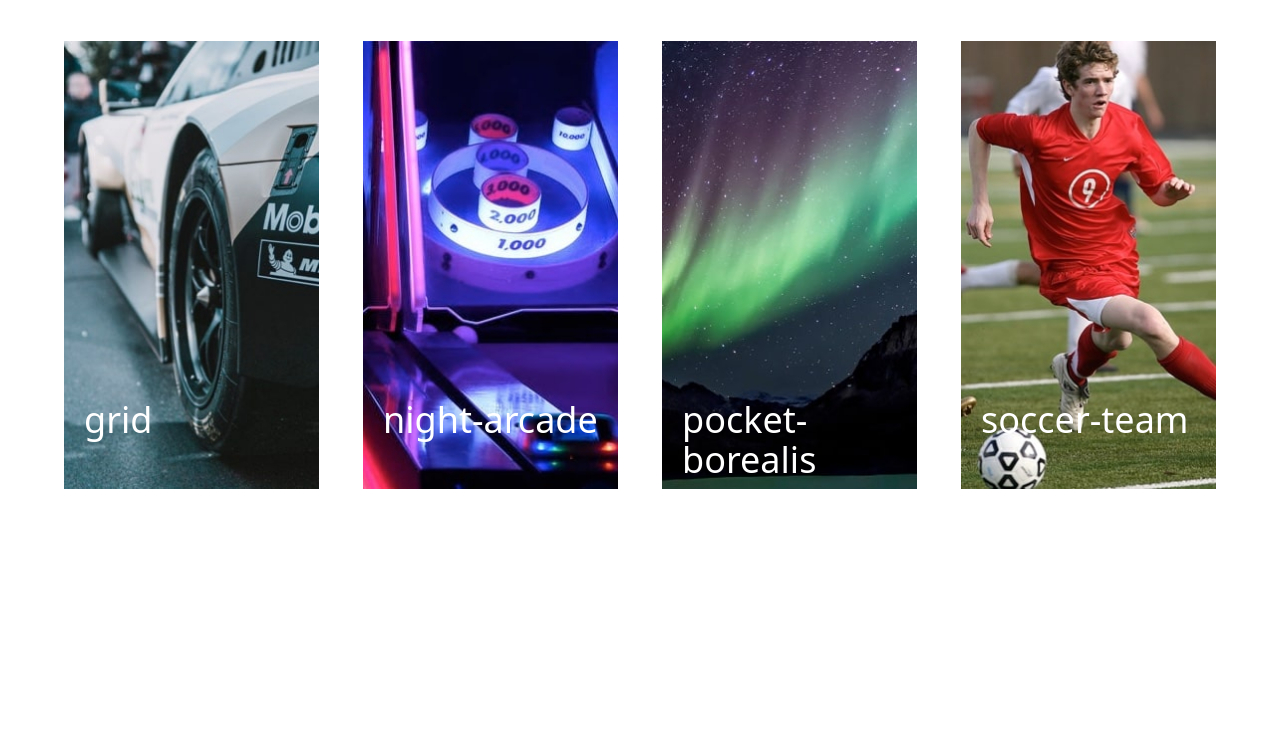
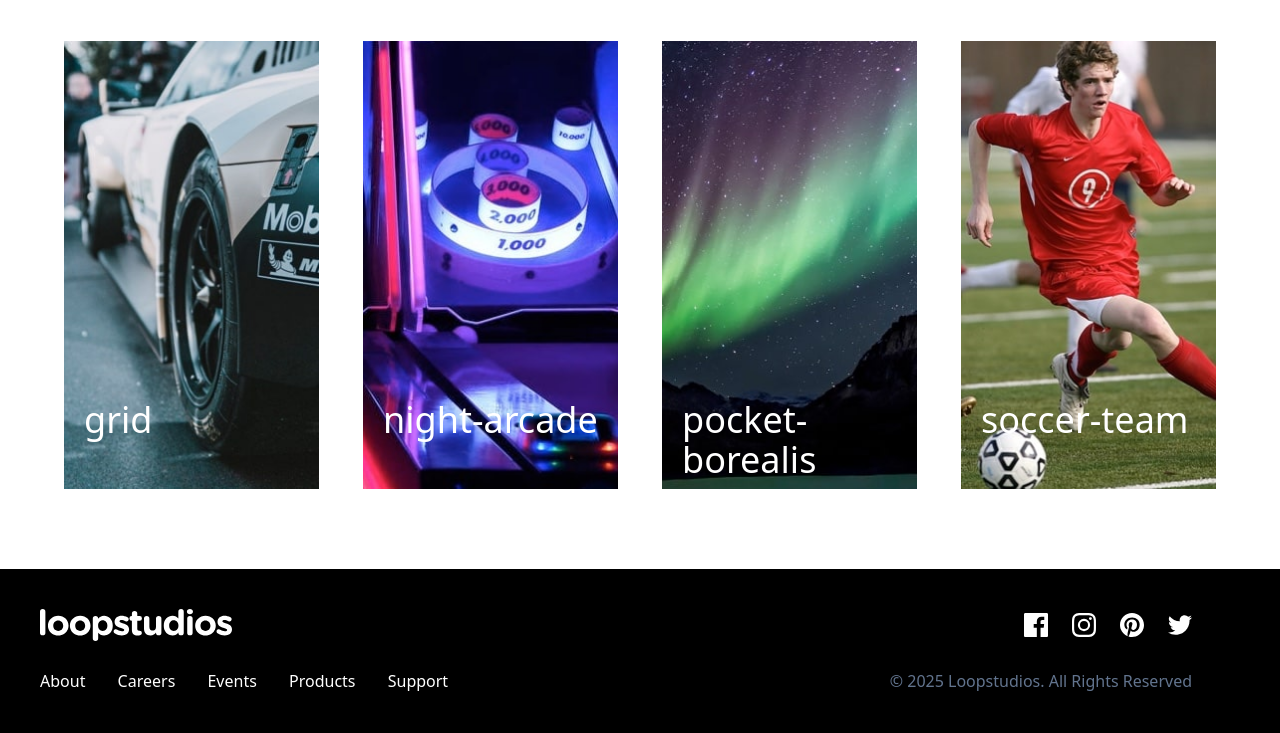
Before and after one commit to Maxamed459/loopstudios, a website: page index.html in a window 1280 px wide. Shown: the part 2419-3152 px from the top of the page. Before the commit the page ends 2988 px from the top, so only its background shows below. Drawn offline with Linux system fonts and the light colour scheme.

Commit message:
Task Completed.

```diff
--- a/index.html
+++ b/index.html
@@ -141,7 +141,32 @@
             </div>
         </div>
     </section>
-
+    <!-- footer -->
+     <footer class="bg-black p-10">
+        <div class="max-w-6xl space-y-7">
+            <div class="flex items-center justify-between">
+                <img src="./images/logo.svg" alt="logo">
+                <div id="social" class="flex items-center gap-6">
+                    <img src="./images/icon-facebook.svg" alt="">
+                    <img src="./images/icon-instagram.svg" alt="">
+                    <img src="./images/icon-pinterest.svg" alt="">
+                    <img src="./images/icon-twitter.svg" alt="">
+                </div>
+            </div>
+            <div class="flex items-center justify-between">
+                <div id="links" class="text-white space-x-7">
+                    <a class="hover:text-pink-700" href="#hero">About</a>
+                    <a class="hover:text-pink-700" href="#careers">Careers</a>
+                    <a class="hover:text-pink-700" href="#">Events</a>
+                    <a class="hover:text-pink-700" href="#">Products</a>
+                    <a class="hover:text-pink-700" href="#">Support</a>
+                </div>
+                <div id="copyright" class="text-slate-500">
+                    <p>&copy; 2025 Loopstudios. All Rights Reserved</p>
+                </div>
+            </div>
+        </div>
+     </footer>
 </body>
 <script src="./main.js"></script>
 
```
Also changed, not shown: css/output.css.
